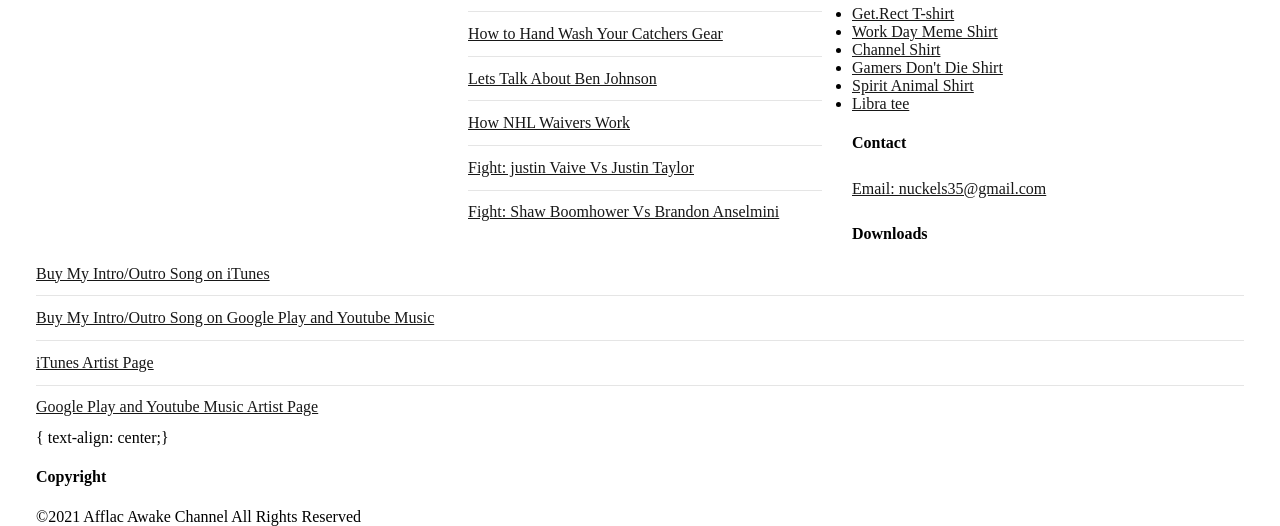
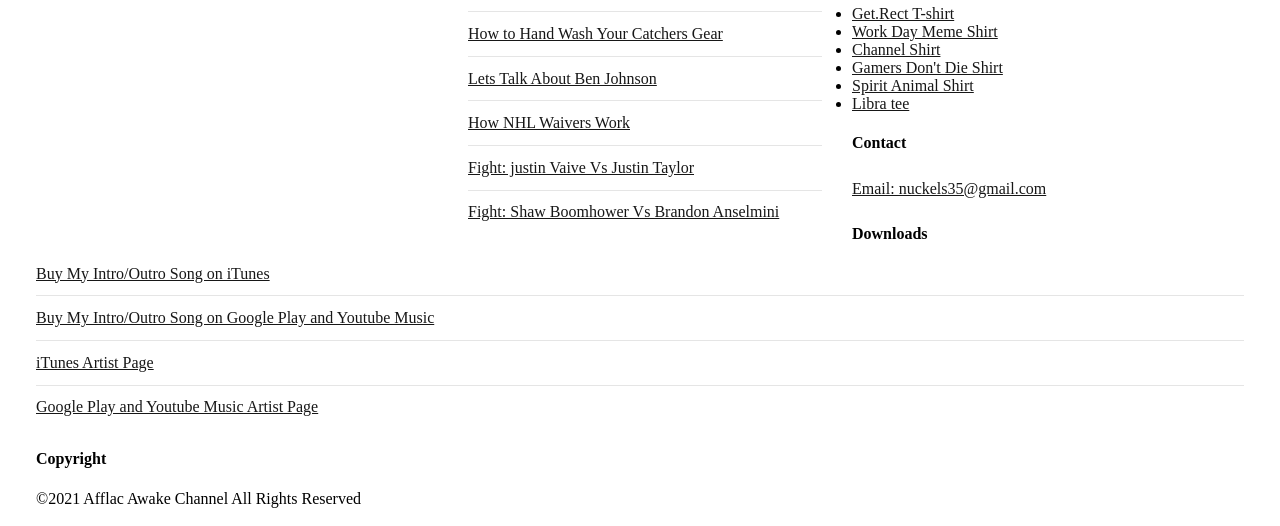
Before and after one commit to nrichards86/Afflac-Awake, a plain HTML site: page index.html in a window 1280 px wide. Shown: the part 985-1511 px from the top of the page. Drawn offline with Linux system fonts and the light colour scheme.

Commit message:
Update index.html

```diff
--- a/index.html
+++ b/index.html
@@ -106,10 +106,13 @@
 		</ul>
 	</div>
 	</body>
+<div id="box7">
+<div class="footer-wrapper">
 <footer-wrapper>
-{ text-align: center;}
 <h4>Copyright</h4>
 <div class="copyright">&copy;2021 Afflac Awake Channel All Rights Reserved
 </div>
 </footer-wrapper>
+	</div>
+	</div>
 </html>
```
